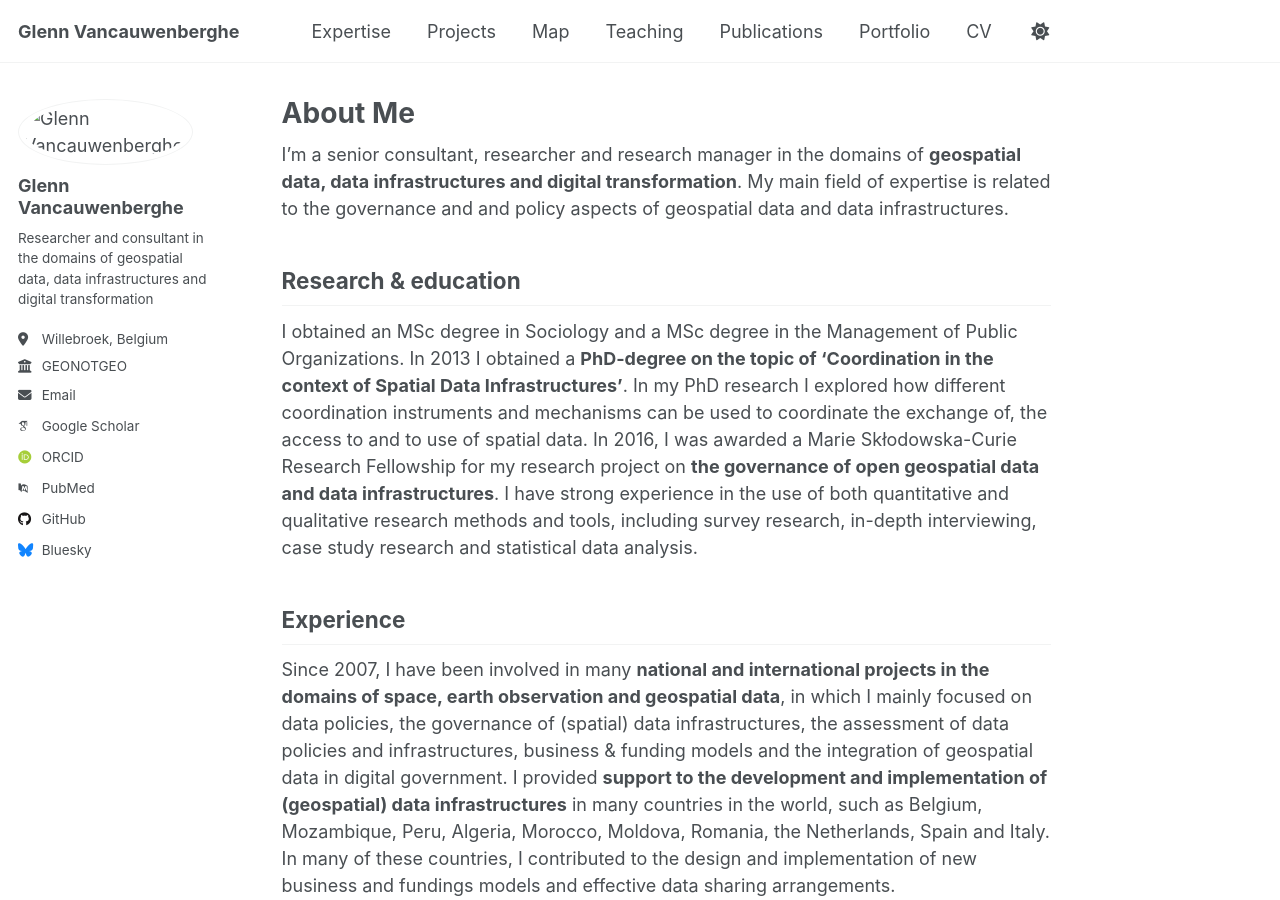
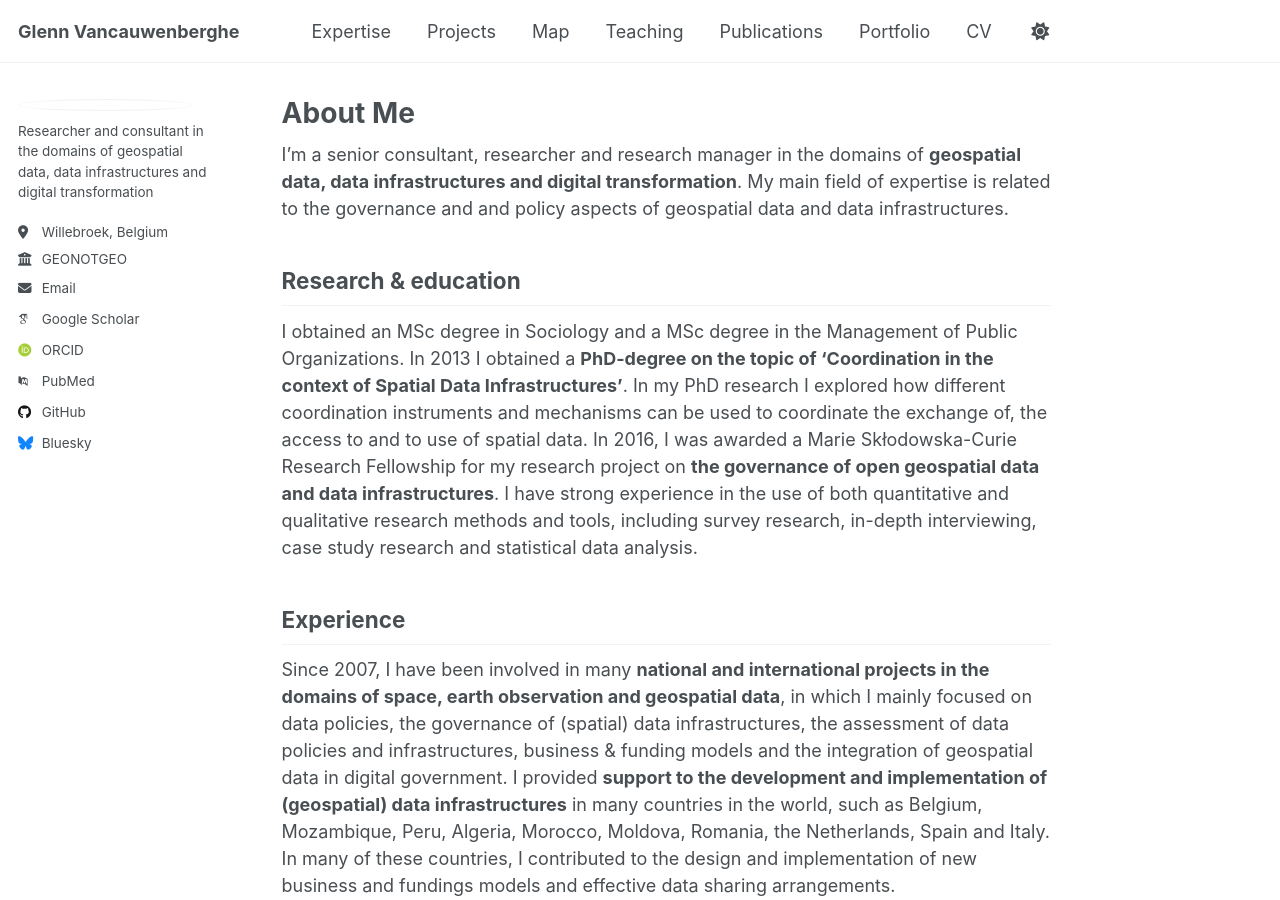
Before and after one commit to GVancauwenberghe/gvancauwenberghe.github.io, a Jekyll site: the page built from _pages/about.md, in a window 1280 px wide and 900 px high. Built offline with Jekyll 4.4.1, drawn with Linux system fonts in a browser that asks for light colours; some web fonts are replaced.

Commit message:
Update _config.yml

```diff
--- a/_config.yml
+++ b/_config.yml
@@ -23,7 +23,7 @@ repository               : "academicpages/academicpages.github.io"
 author:
   # Biographic information
   avatar           : "GNG.png"
-  name             : "Glenn Vancauwenberghe"
+  name             : ""
   pronouns         : # example: "she/her"
   bio              : "Researcher and consultant in the domains of geospatial data, data infrastructures and digital transformation"
   location         : "Willebroek, Belgium"
```
